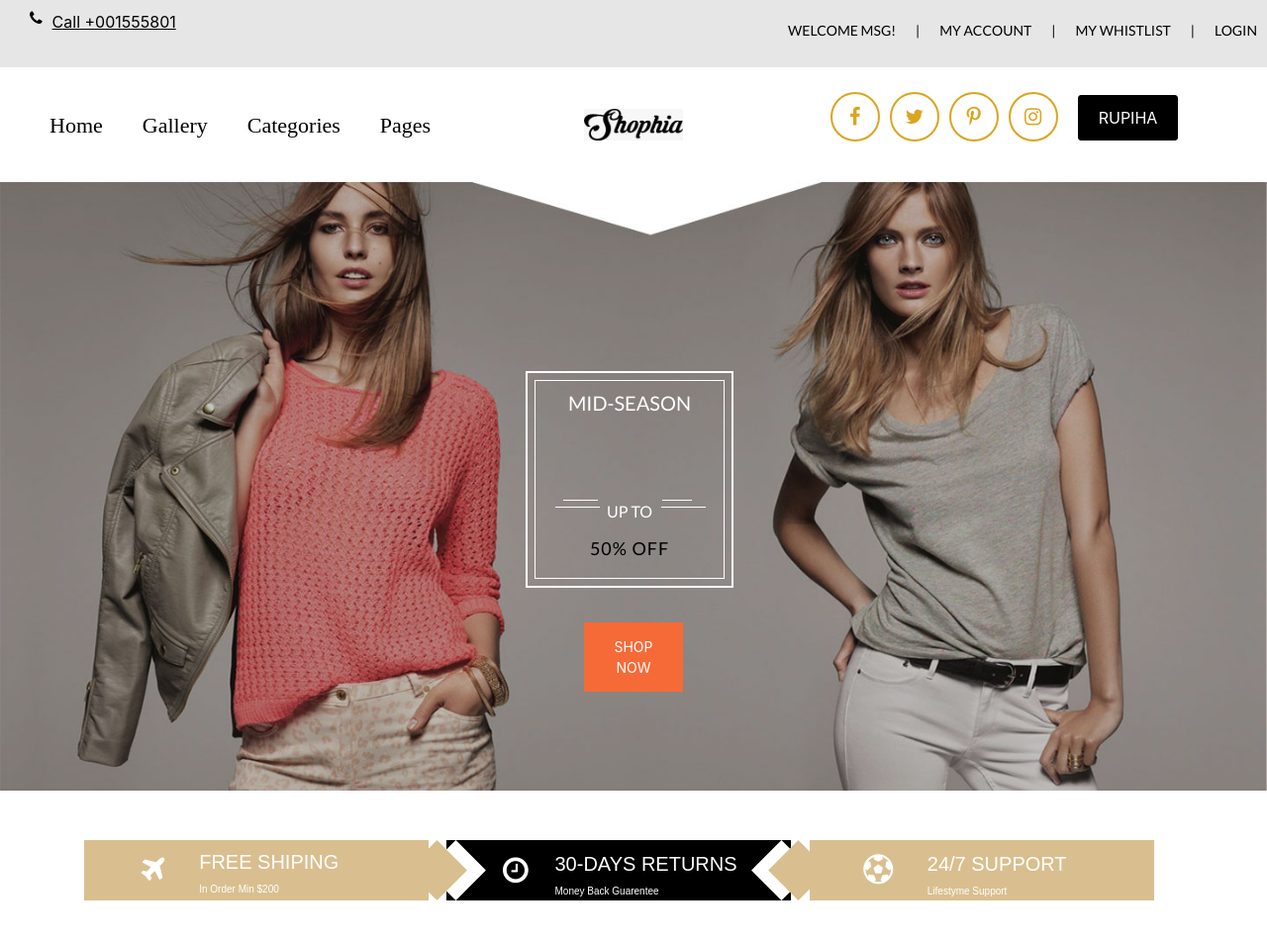
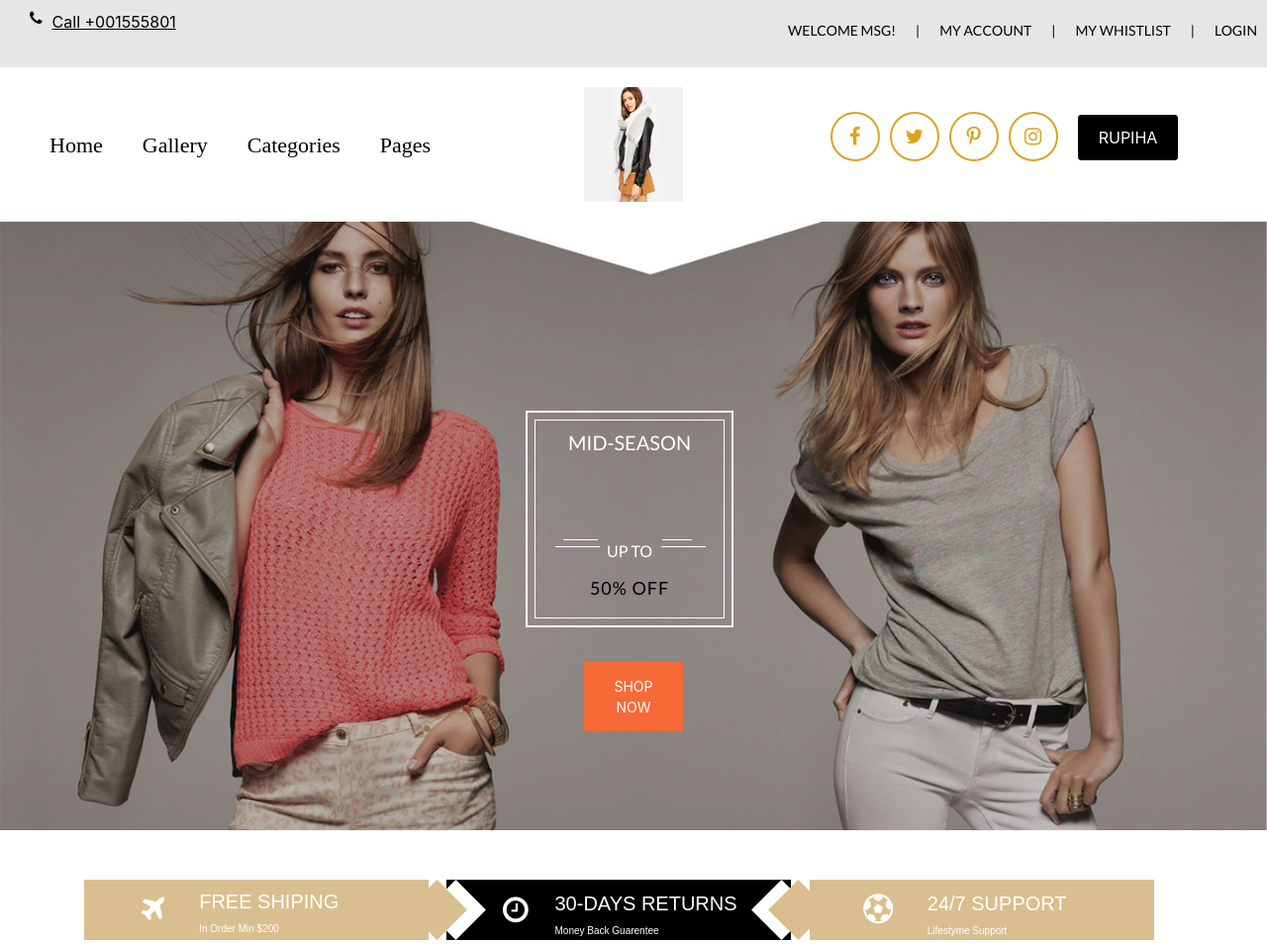
Before and after one commit to OmiiRajput/sofiya, a plain HTML site: page sophia/index.html in a window 1280 px wide. Shown: the top 954 px of the page at 99% size. Drawn offline with nearby package versions, Linux system fonts and the light colour scheme; a web font is replaced by a local one.

Commit message:
image chaange

```diff
--- a/sophia/index.html
+++ b/sophia/index.html
@@ -50,7 +50,7 @@
 
                 <div class="header-logo">
                     <div class="logo">
-                        <img src="images/log.jpg" alt="">
+                        <img src="images/coll2.jpg" alt="">
                     </div>
 
                 </div>
```
